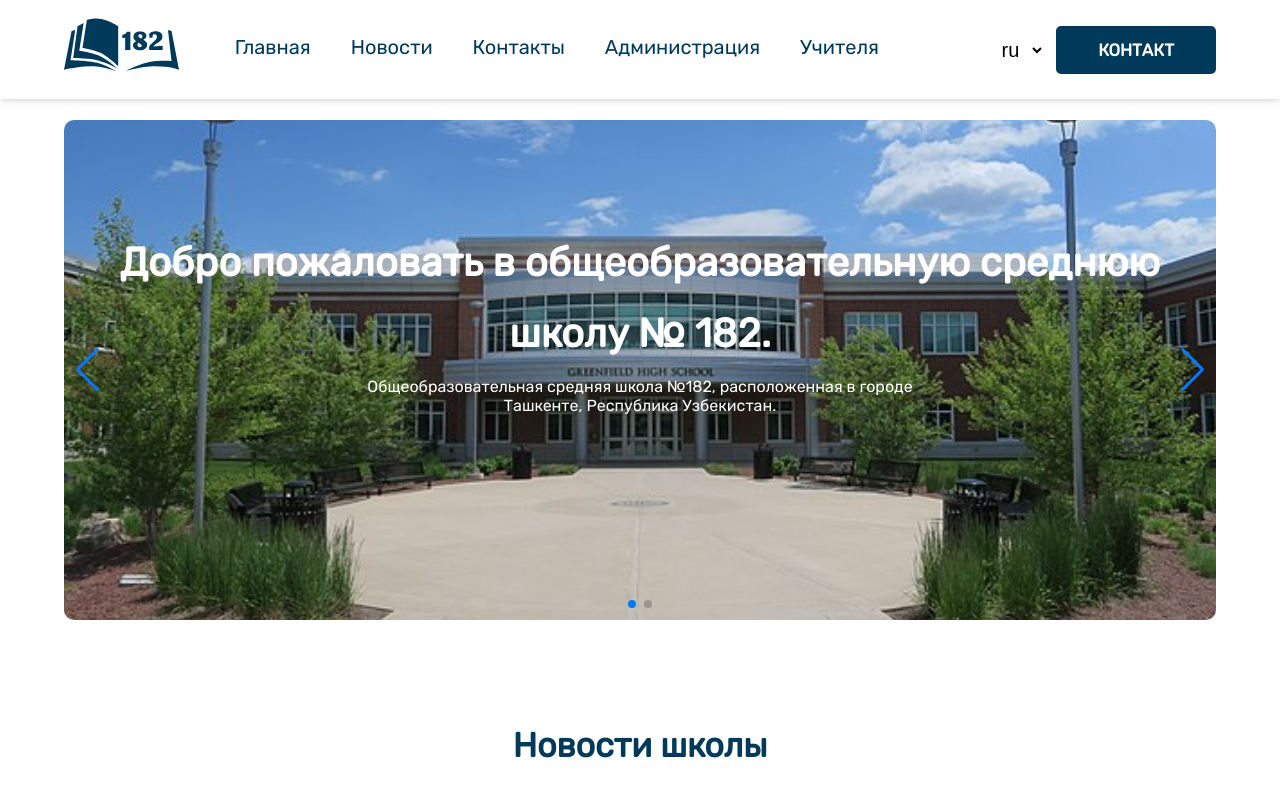
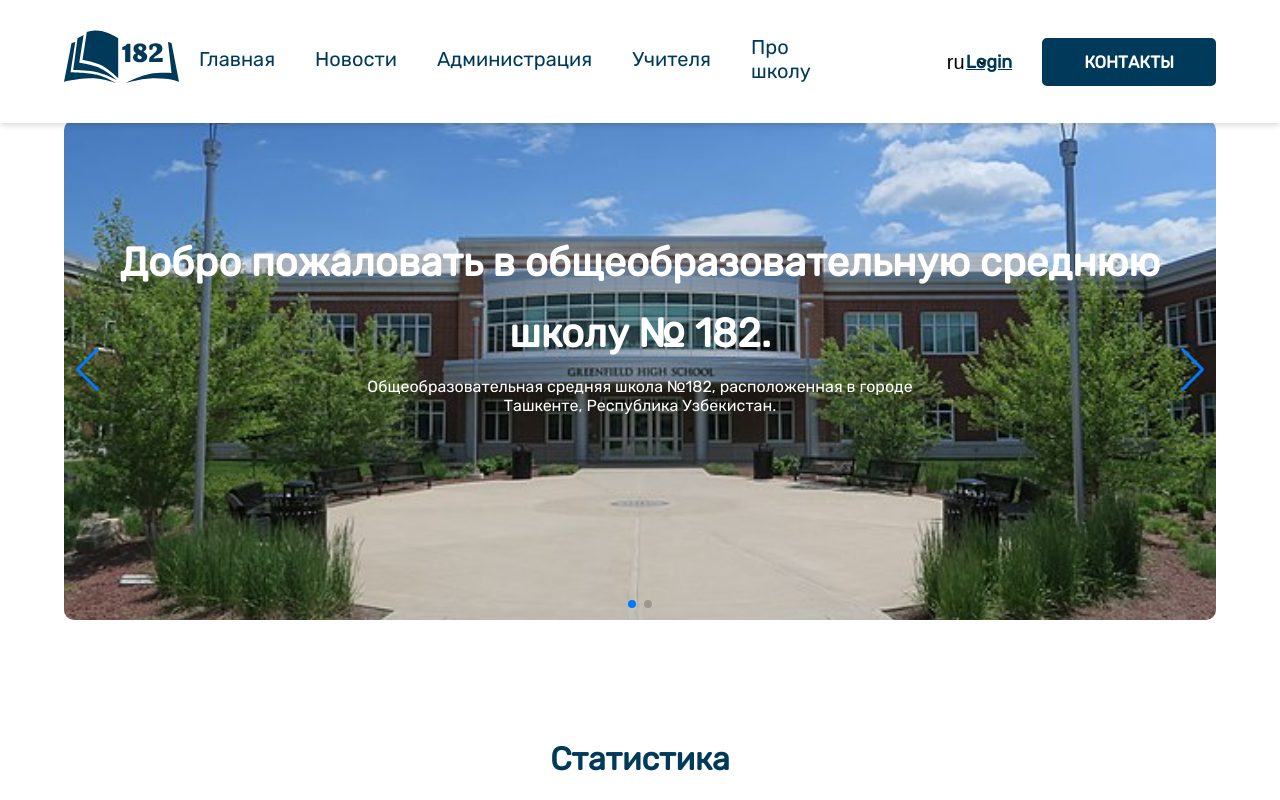
Before and after one commit to smuhammadaziz/school182-frontend, a React (Vite) app: page / in a window 1280 px wide. Shown: the top 800 px of the page. Built offline with nearby package versions, Linux system fonts and the light colour scheme.

Commit message:
add: adding

```diff
--- a/src/Localization/content.js
+++ b/src/Localization/content.js
@@ -8,6 +8,7 @@ const content = {
       contact: 'Контакты',
       administration: 'Администрация',
       contact_button: 'Контакт',
+      about: 'Про школу',
     },
     intro: {
       heading: 'Добро пожаловать в общеобразовательную среднюю школу № 182.',
@@ -56,6 +57,7 @@ const content = {
       contact: 'Боғланиш',
       administration: 'Мактаб маъмурияти',
       contact_button: 'Боғланиш',
+      about: 'Мактаб ҳақида',
     },
     intro: {
       heading: '182-сонли умумий ўрта таълим мактабига ҳуш келибсиз. ',
--- a/src/components/header/header.jsx
+++ b/src/components/header/header.jsx
@@ -53,16 +53,6 @@ const Header = () => {
                 {content[lang].navbar.news}
               </NavLink>
             </li>
-
-            <li className='header__list__item'>
-              <NavLink
-                to='/contact'
-                className='header__list__item__link'
-                onClick={goToTop}
-              >
-                {content[lang].navbar.contact}
-              </NavLink>
-            </li>
             <li className='header__list__item'>
               <NavLink
                 to='/administration'
@@ -81,6 +71,29 @@ const Header = () => {
                 {content[lang].navbar.teachers}
               </NavLink>
             </li>
+            <li className='header__list__item'>
+              <NavLink
+                to='/teachers'
+                className='header__list__item__link'
+                onClick={goToTop}
+              >
+                {content[lang].navbar.about}
+              </NavLink>
+            </li>
+            <li className='header__list__item'>
+              <div className='header__btnn nav__header_btn'>
+                <a
+                  href='https://182maktab.uz'
+                  target='_blank'
+                  className=' header_login_btn'
+                >
+                  Login
+                </a>
+                <NavLink to='/contact' className=' header__button' onClick={goToTop}>
+                  {content[lang].navbar.contact}
+                </NavLink>
+              </div>
+            </li>
           </ul>
         </nav>
 
@@ -96,10 +109,13 @@ const Header = () => {
           </select>
         </div>
 
-        <div className='header__btn' ref={elNavbarr}>
-          <a href='#site-form' className='header__button'>
-            {content[lang].navbar.contact_button}
+        <div className='header__btn header_bottom_btn'>
+          <a href='https://182maktab.uz' target='_blank' className=' header_login_btn'>
+            Login
           </a>
+          <NavLink to='/contact' className=' header__button' onClick={goToTop}>
+            {content[lang].navbar.contact}
+          </NavLink>
         </div>
 
         <div className='header__hamburger'>
--- a/src/components/header/header.scss
+++ b/src/components/header/header.scss
@@ -80,6 +80,11 @@
   align-items: center;
 }
 
+.header__btnn {
+  display: none;
+  align-items: center;
+}
+
 .header__button {
   padding: 12px 40px;
   font-size: 17px;
@@ -99,6 +104,17 @@
   border: 2px solid #003a5a;
   color: #003a5a;
   background-color: #fff;
+}
+
+.header_login_btn {
+  font-size: 18px;
+  font-weight: 600;
+  color: #003a5a;
+  cursor: pointer;
+  transition: all 0.5s ease;
+  text-decoration: underline;
+  margin-left: 30px;
+  border-radius: 5px;
 }
 
 .header__language {
@@ -130,9 +146,16 @@
 .header__hamburger {
   display: none;
 }
+.header__list .nav__header_btn {
+  display: none;
+}
 
 @media only screen and (max-width: 1160px) {
   .header__navbar {
+    display: none;
+  }
+
+  .header_bottom_btn {
     display: none;
   }
 
@@ -149,6 +172,9 @@
     margin-top: 82px;
     z-index: 1000px;
   }
+  .nav__header_btn {
+    display: block;
+  }
 
   .header__list__item__link {
     color: white;
@@ -162,17 +188,35 @@
     margin-top: 70px;
   }
 
-  .header__btn {
-    display: none;
-    // position: absolute;
+  .header__btnn {
+    position: absolute;
+    top: 550%;
+    left: 20%;
+    display: flex;
+    align-items: center;
+    flex-direction: column;
     margin: 0 auto;
+    justify-content: center;
+    text-align: center;
   }
 
   .header__button {
-    font-size: 16px;
-    background-color: #f88664;
+    font-size: 20px;
+    background-color: white;
     padding: 15px 30px;
+    color: black;
+    font-weight: 600;
+    margin-top: 20px;
+    text-align: center;
     // position: absolute;
+  }
+
+  .header_login_btn {
+    font-size: 20px;
+    padding: 15px 30px;
+    color: white;
+    font-weight: 600;
+    text-align: center;
   }
 
   .header__hamburger {
--- a/src/pages/home/home.jsx
+++ b/src/pages/home/home.jsx
@@ -21,9 +21,9 @@ function Home() {
 
       <main>
         <Intro />
+        <Statistics />
         <News />
         {/* <Administration /> */}
-        <Statistics />
         {/* <Teachres /> */}
         <Students />
         <section id='site-form'>
```
